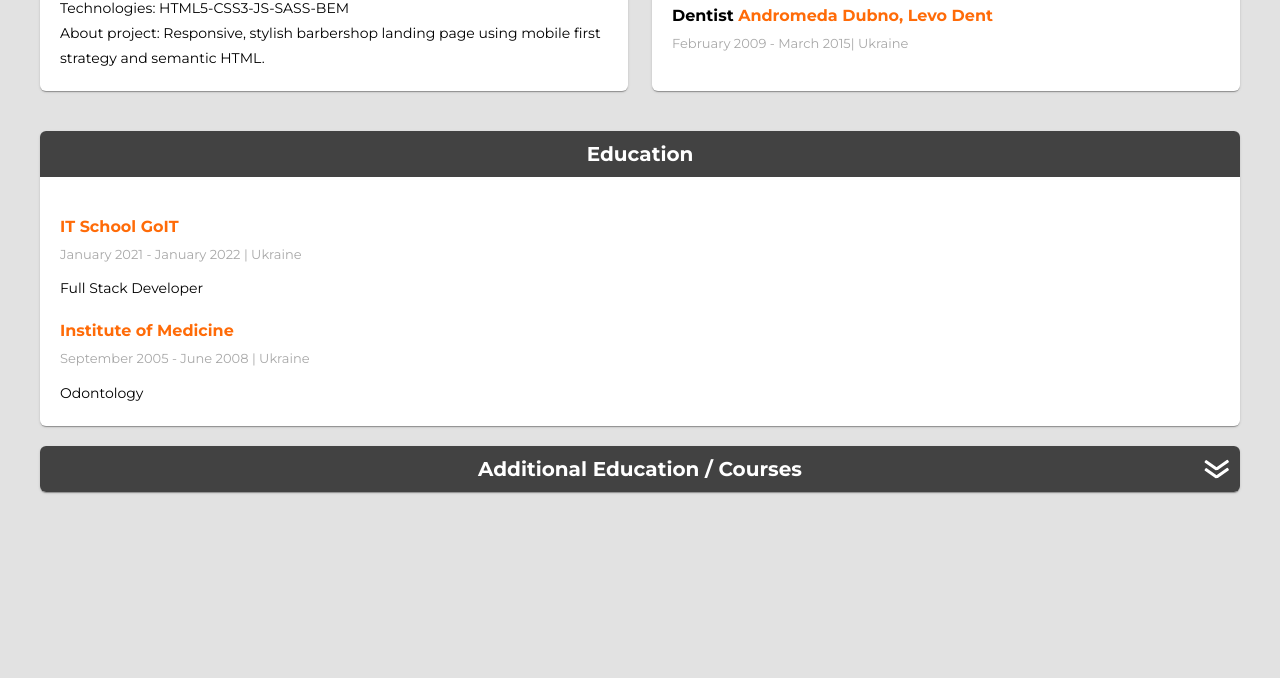
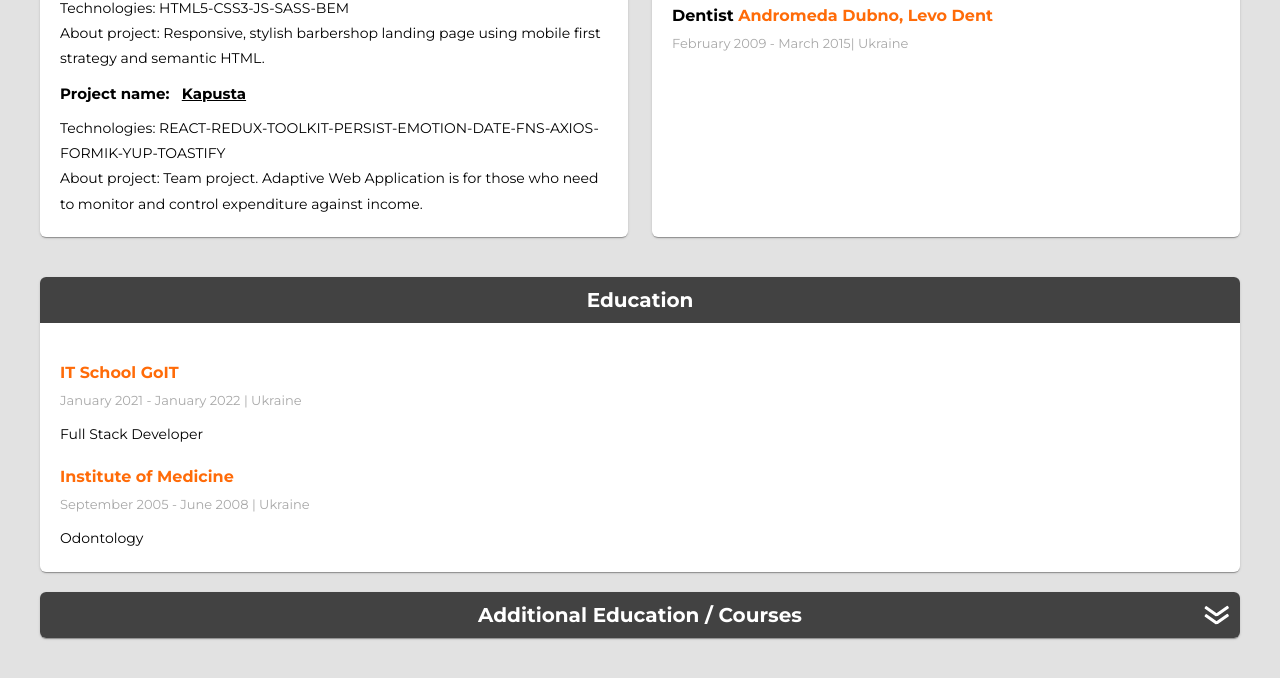
Before and after one commit to AlexDvor/cv, a website built with Parcel: page src/index.html in a window 1280 px wide. Shown: the part 1566-2244 px from the top of the page. Before the commit the page ends 2108 px from the top, so only its background shows below. Built offline with nearby package versions, Linux system fonts and the light colour scheme.

Commit message:
add new project

```diff
--- a/src/partials/experience.html
+++ b/src/partials/experience.html
@@ -87,6 +87,26 @@
           <p class="projects-list__about">
             About project: Responsive, stylish barbershop landing page using mobile first strategy
             and semantic HTML.
+          </p>
+        </li>
+
+        <li class="projects-list__item">
+          <h4 class="projects-list__name">
+            Project name:
+            <a class="projects-list__ref" href="https://pasta-app-goit.netlify.app" target="_blank"
+              >Kapusta
+              <svg class="projects-list__icon" width="20px" height="25px">
+                <use href="./images/symbol-defs.svg#icon-eye"></use>
+              </svg>
+            </a>
+          </h4>
+
+          <p class="projects-list__technologies">
+            Technologies: REACT-REDUX-TOOLKIT-PERSIST-EMOTION-DATE-FNS-AXIOS-FORMIK-YUP-TOASTIFY
+          </p>
+          <p class="projects-list__about">
+            About project: Team project. Adaptive Web Application is for those who need to monitor
+            and control expenditure against income.
           </p>
         </li>
       </ul>
```
